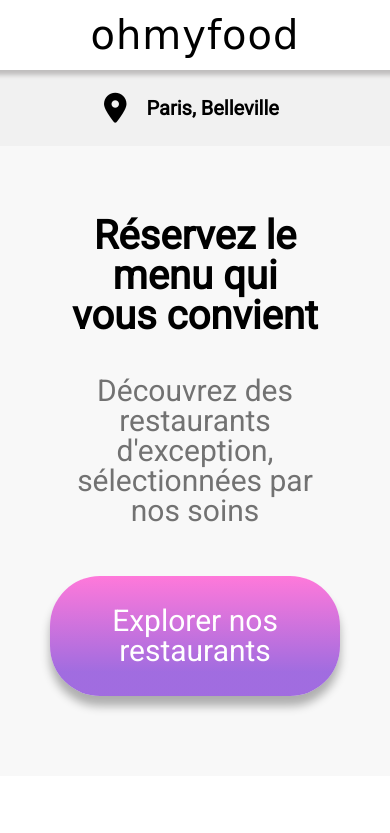
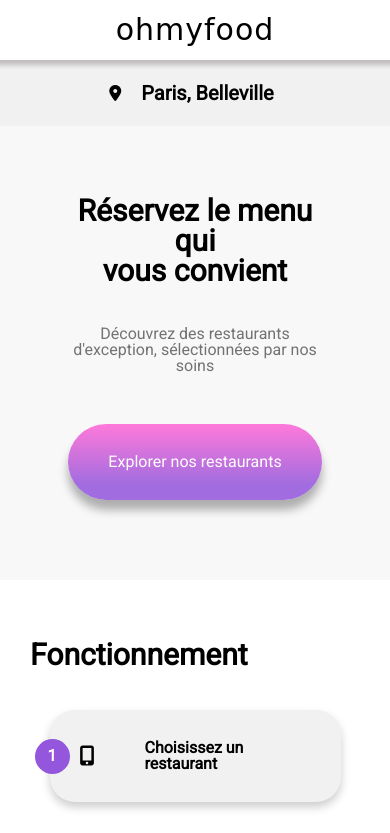
Before and after one commit to N7Spark/PROJET-3-OC, a plain HTML site: page index.html in a window 390 px wide. Shown: the top 833 px of the page. Drawn offline with Linux system fonts and the light colour scheme; a web font is replaced by a local one.

Commit message:
test smartphone

```diff
--- a/index.html
+++ b/index.html
@@ -6,7 +6,7 @@
     <meta http-equiv="X-UA-Compatible" content="IE=edge">
     <meta name="viewport" content="width=device-width, initial-scale=1.0">
     <title>OhMyFood!</title>
-    <link rel="stylesheet" href="./css/style.css">
+    <link rel="stylesheet" href="css/style.css">
     <link rel="preconnect" href="https://fonts.googleapis.com">
     <link rel="preconnect" href="https://fonts.gstatic.com" crossorigin>
     <link href="https://fonts.googleapis.com/css2?family=Roboto&family=Shrikhand&display=swap" rel="stylesheet">
--- a/scss/Layout/_variables.scss
+++ b/scss/Layout/_variables.scss
@@ -6,5 +6,5 @@ $colorsec: #FF79DA;
 $colortert: #99E2D0;
 
 
-$sizetitre: 40px;
+$sizetitre: 30px;
 $sizeparagraphe: 20px;
--- a/scss/Pages/_accueil.scss
+++ b/scss/Pages/_accueil.scss
@@ -1,6 +1,6 @@
 body {
     font-family: 'Roboto', sans-serif;
-    font-size: 30px;
+
     border-radius: 25px;
 }
 
@@ -115,32 +115,34 @@ body {
 
     &__options {
         position: relative;
-        width: 80%;
-        margin: 30px 0;
+        width: 70%;
+        margin: 20px 0;
         display: flex;
         @include centrehv;
         background-color: $colorgrey;
         text-decoration: none;
         color: #000;
-        padding: 40px;
-        border-radius: 35px;
+        font-weight: bold;
+        padding: 30px;
+        border-radius: 25px;
         box-shadow: 0px 5px 10px rgba($color: #000000, $alpha: 0.2);
         transition: all 0.2s ease-in-out;
 
         span {
             position: absolute;
-            width: 50px;
-            height: 50px;
+            width: 35px;
+            height: 35px;
             display: flex;
             @include centrehv;
-            left: -20px;
+            left: -15px;
             background: $colorprim;
             color: $colorwhite;
             border-radius: 50%;
         }
 
         i {
-            padding-right: 60px;
+            padding-right: 50px;
+            font-size: 20px;
             transition: all 0.2 ease-in-out;
         }
 
@@ -225,7 +227,6 @@ body {
 }
 
 .cards-txt {
-    position: relative;
     @include flexcol;
 
     h3 {
@@ -239,10 +240,7 @@ body {
 }
 
 .cards-coeur i {
-    position: absolute;
-    bottom: 70px;
-    right: 70px;
-    font-size: 50px;
+    font-size: 25px;
     color: $colorwhite;
     text-shadow: 0 0 3px rgba($color: #000000, $alpha: 1.0);
 }
@@ -298,5 +296,10 @@ footer a {
 
 
 
-// div validation, pourquoi le logo disparaitre directement quand on enlève le hover?.
-// Je n'arrive pas à remettre le texte qui va à la ligne, sans faire de pointillés.
+// div validation, pourquoi le logo disparaitre directement quand on enlève le hover?. => changer le display block en overflow hidden
+// menu-plat-one:hover menu-plats-validation i  mettre animation
+// reduire les tailles de police titre, paragraphe et body
+// mettre le mail
+//faire le loader spinner
+//slidego pour la présentation
+// animation coeur: prendre deux icones, les superposer et mettre un hover sur le heigth
```
Also changed, not shown: page/lapalettedugout.html (+1 -1 lines), css/menu.css, css/style.css.
